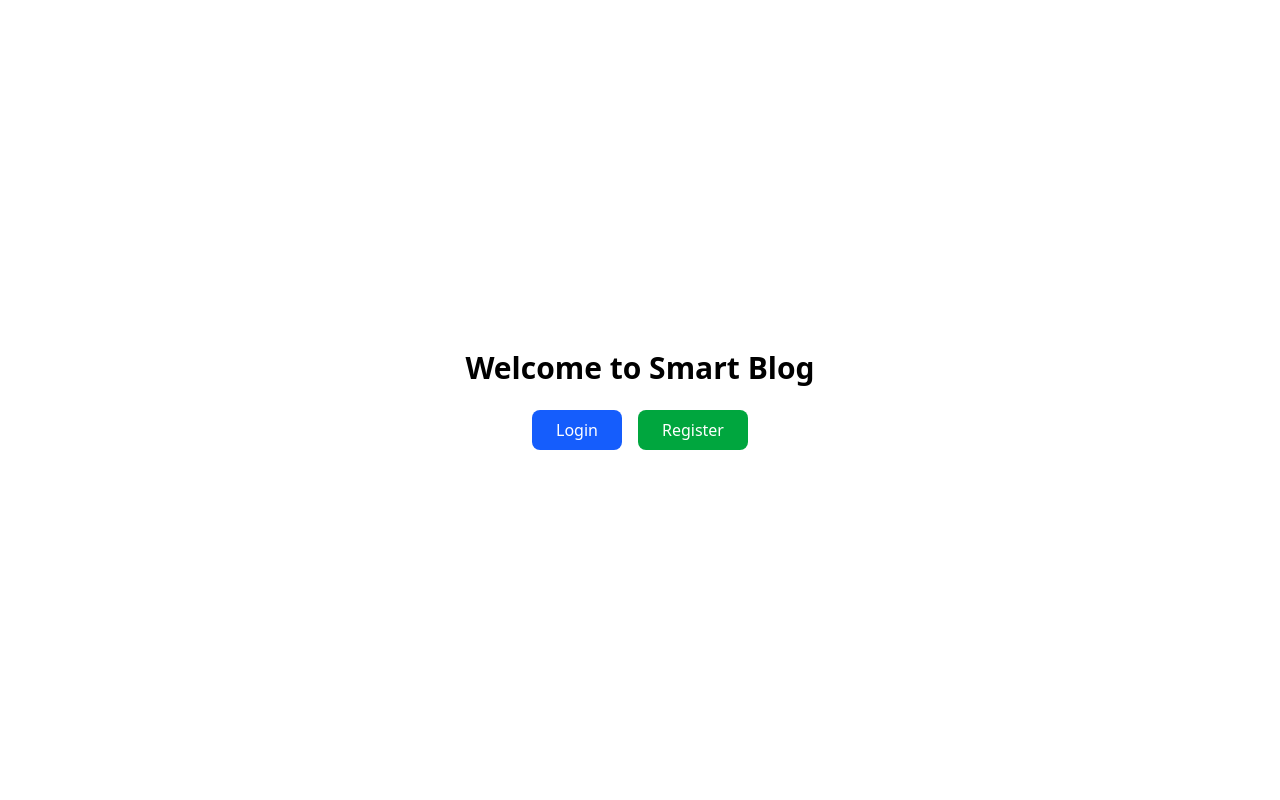
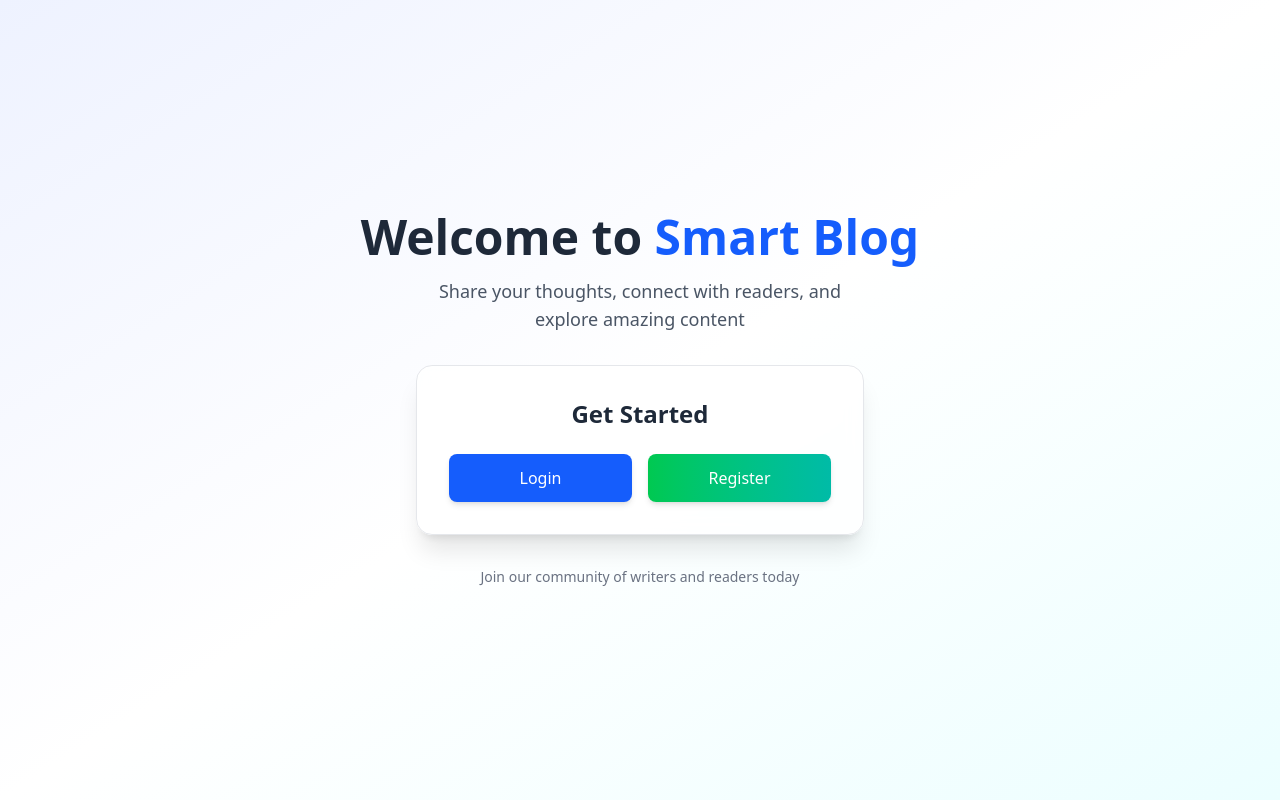
Before and after one commit to DiilaNa/Sample-Full-Stack-Appplication-Blog-Be-FrontEND, a React (Vite) app: page / in a window 1280 px wide. Built offline with nearby package versions, Linux system fonts and the light colour scheme.

Commit message:
add updates to welcome page and register

```diff
--- a/src/Pages/RegisterPage.tsx
+++ b/src/Pages/RegisterPage.tsx
@@ -36,24 +36,6 @@
             alert("Register Done")
             navigate('/login')
 
-        //    const response =  await axios.post(
-        //     "http://localhost:5000/api/v1/auth/register",
-        //      {
-        //         firstname: FirstName,
-        //         lastname: LastName,
-        //         email: Email,
-        //         password: Password,
-        //         role: Role
-        //      },
-        //      {
-        //         headers:{
-        //             "Content-Type":"application/json"
-        //         }
-        //      })
-
-        //      console.log(response);
-
-
         }catch(err:any){
              console.error(err?.response?.data);
 
@@ -62,40 +44,90 @@
     }
 
     return(
+        <div className="min-h-screen bg-gradient-to-br from-blue-50 to-indigo-100 flex items-center justify-center p-4">
+            <div className="bg-white p-8 rounded-2xl shadow-xl w-full max-w-md">
+                <div className="text-center mb-8">
+                    <h1 className="text-3xl font-bold text-gray-800">Create Account</h1>
+                    <p className="text-gray-600 mt-2">Join us today to start your journey</p>
+                </div>
+
+                <form onSubmit={handleregister} className="space-y-4">
                     <div>
-         <div>Register Page</div>
-            <input placeholder="First Name"
+                        <input
+                            placeholder="First Name"
                             type="text"
                             value={FirstName}
                             onChange={(e) => setFirstName(e.target.value)}
+                            className="w-full px-4 py-3 border border-gray-300 rounded-lg focus:ring-2 focus:ring-blue-500 focus:border-transparent outline-none transition"
                         />
-            <input placeholder="Last Name"
+                    </div>
+
+                    <div>
+                        <input
+                            placeholder="Last Name"
                             type="text"
                             value={LastName}
                             onChange={(e)=>setLastName(e.target.value)}
+                            className="w-full px-4 py-3 border border-gray-300 rounded-lg focus:ring-2 focus:ring-blue-500 focus:border-transparent outline-none transition"
+                        />
+                    </div>
 
-            />
-            <input placeholder="Email"
-                type="Email"
+                    <div>
+                        <input
+                            placeholder="Email"
+                            type="email"
                             value={Email}
                             onChange={(e) => setEmail(e.target.value)}
+                            className="w-full px-4 py-3 border border-gray-300 rounded-lg focus:ring-2 focus:ring-blue-500 focus:border-transparent outline-none transition"
                         />
-            <input placeholder="Password"
+                    </div>
+
+                    <div>
+                        <input
+                            placeholder="Password"
                             type="password"
                             value={Password}
                             onChange={(e)=> setPassword(e.target.value)}
+                            className="w-full px-4 py-3 border border-gray-300 rounded-lg focus:ring-2 focus:ring-blue-500 focus:border-transparent outline-none transition"
                         />
-            <input placeholder="Confirm Password"
+                    </div>
+
+                    <div>
+                        <input
+                            placeholder="Confirm Password"
                             type="password"
                             value={ConfirmPassword}
                             onChange={(e) => setConfirmPassword(e.target.value)}
+                            className="w-full px-4 py-3 border border-gray-300 rounded-lg focus:ring-2 focus:ring-blue-500 focus:border-transparent outline-none transition"
                         />
-            <select value={Role} onChange={(e)=>setRole(e.target.value)}>
+                    </div>
+
+                    <div>
+                        <select
+                            value={Role}
+                            onChange={(e)=>setRole(e.target.value)}
+                            className="w-full px-4 py-3 border border-gray-300 rounded-lg focus:ring-2 focus:ring-blue-500 focus:border-transparent outline-none transition bg-white"
+                        >
                             <option value="USER">USER</option>
                             <option value="AUTHOR">AUTHOR</option>
                         </select>
-            <button onClick={handleregister}>Register</button>
                     </div>
 
+                    <button
+                        type="submit"
+                        className="w-full bg-blue-600 hover:bg-blue-700 text-white font-semibold py-3 px-4 rounded-lg transition duration-300 transform hover:scale-[1.02]"
+                    >
+                        Register
+                    </button>
+                </form>
+
+                <div className="mt-6 text-center">
+                    <p className="text-gray-600">
+                        Already have an account?
+                        <a href="/login" className="text-blue-600 hover:underline font-medium">Login</a>
+                    </p>
+                </div>
+            </div>
+        </div>
     )
 }
--- a/src/Pages/WelcomePage.tsx
+++ b/src/Pages/WelcomePage.tsx
@@ -2,21 +2,41 @@
 
 export default function WelcomePage() {
     return (
-        <div className="flex flex-col items-center justify-center min-h-screen bg-black-100">
-            <h1 className="text-3xl font-bold mb-6">Welcome to Smart Blog</h1>
+        <div className="min-h-screen bg-gradient-to-br from-indigo-50 via-white to-cyan-50 flex items-center justify-center p-4">
+            <div className="text-center max-w-2xl mx-auto">
+                <div className="mb-8">
+                    <h1 className="text-4xl md:text-5xl font-bold text-gray-800 mb-4">
+                        Welcome to <span className="text-blue-600">Smart Blog</span>
+                    </h1>
+                    <p className="text-lg text-gray-600 max-w-md mx-auto">
+                        Share your thoughts, connect with readers, and explore amazing content
+                    </p>
+                </div>
 
-            <div className="flex gap-4">
-                <Link to="/login" className="px-6 py-2 bg-blue-600 text-white rounded-lg hover:bg-blue-700">
+                <div className="bg-white/80 backdrop-blur-sm rounded-2xl shadow-xl p-8 max-w-md mx-auto border border-gray-200">
+                    <h2 className="text-2xl font-semibold text-gray-800 mb-6">Get Started</h2>
+
+                    <div className="flex flex-col sm:flex-row gap-4 justify-center">
+                        <Link
+                            to="/login"
+                            className="px-8 py-3 bg-blue-600 text-white font-medium rounded-lg hover:bg-blue-700 transition duration-300 shadow-md hover:shadow-lg transform hover:-translate-y-0.5 flex-1 text-center"
+                        >
                             Login
                         </Link>
 
                         <Link
                             to="/register"
-                className="px-6 py-2 bg-green-600 text-white rounded-lg hover:bg-green-700"
+                            className="px-8 py-3 bg-gradient-to-r from-green-500 to-teal-500 text-white font-medium rounded-lg hover:from-green-600 hover:to-teal-600 transition duration-300 shadow-md hover:shadow-lg transform hover:-translate-y-0.5 flex-1 text-center"
                         >
                             Register
                         </Link>
                     </div>
                 </div>
+
+                <div className="mt-8 text-gray-500 text-sm">
+                    <p>Join our community of writers and readers today</p>
+                </div>
+            </div>
+        </div>
     );
 }
```
Lines whose indentation alone changed are shown as unchanged.
